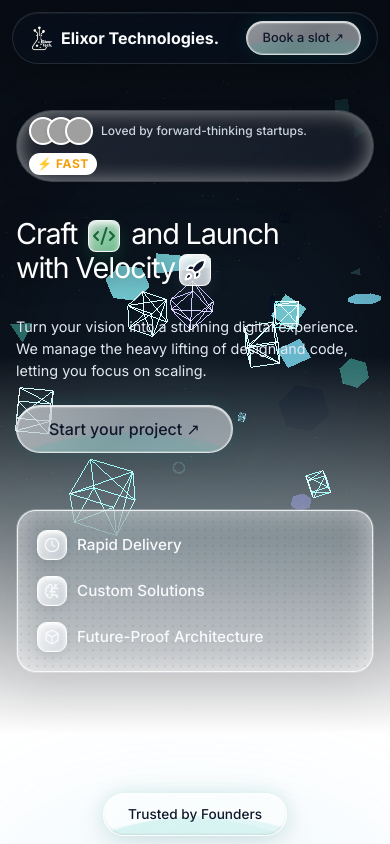
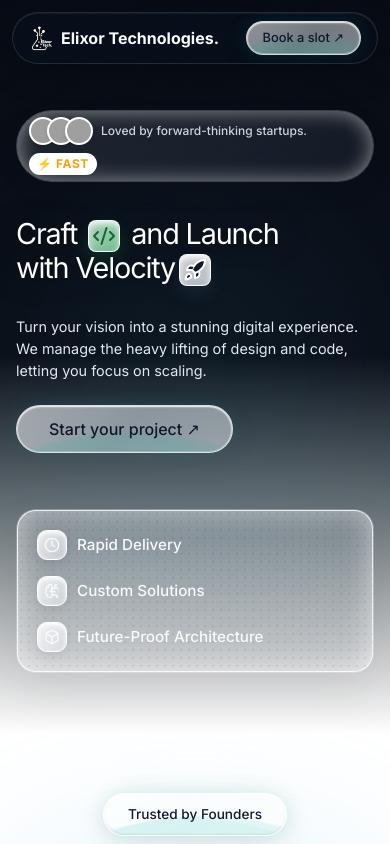
Before and after one commit to gUrUuu-byte/elixortech, a React (Vite) app: page / in a window 390 px wide. Shown: the top 844 px of the page. Built offline with nearby package versions, Linux system fonts and the light colour scheme; grey boxes are pictures that could not be loaded.

Commit message:
mobile bug fix

```diff
--- a/src/App.jsx
+++ b/src/App.jsx
@@ -18,10 +18,10 @@
   const [loading, setLoading] = useState(true);
 
   useEffect(() => {
-    // Hide the loader after 2.5 seconds (to show off the neat animation)
+    // Hide the loader after 1.5 seconds
     const timer = setTimeout(() => {
       setLoading(false);
-    }, 2500);
+    }, 1500);
     return () => clearTimeout(timer);
   }, []);
   useEffect(() => {
--- a/src/components/Hero/HeroBackground.jsx
+++ b/src/components/Hero/HeroBackground.jsx
@@ -226,6 +226,13 @@
 // MAIN COMPONENT & LAYER 5 AMBIENT LIGHT
 // -------------------------------------------------------------
 const HeroBackground3D = () => {
+    // Detect mobile / touch devices — skip heavy WebGL entirely
+    const [isMobile, setIsMobile] = useState(false);
+    useEffect(() => {
+        const mobile = window.matchMedia('(pointer: coarse)').matches || window.innerWidth < 768;
+        setIsMobile(mobile);
+    }, []);
+
     // We use normalized motion values for mouse: -1 to 1
     const mouseX = useMotionValue(0);
     const mouseY = useMotionValue(0);
@@ -266,12 +273,14 @@
                 style={{ x: moveX2, y: moveY2 }}
             />
 
-            {/* Canvas layer */}
-            <Canvas camera={{ position: [0, 0, 15], fov: 45 }} dpr={[1, 2]} gl={{ antialias: false, alpha: true }}>
-                <ambientLight intensity={0.5} />
-                <DeepSpaceField />
-                <ParticleEcosystem mouse={rawMouse} />
-            </Canvas>
+            {/* Canvas layer — only render on desktop to avoid mobile freeze */}
+            {!isMobile && (
+                <Canvas camera={{ position: [0, 0, 15], fov: 45 }} dpr={[1, 1.5]} gl={{ antialias: false, alpha: true }}>
+                    <ambientLight intensity={0.5} />
+                    <DeepSpaceField />
+                    <ParticleEcosystem mouse={rawMouse} />
+                </Canvas>
+            )}
 
             {/* Overlays to blend with page context */}
             <div className="hero-3d-vignette" />
```
